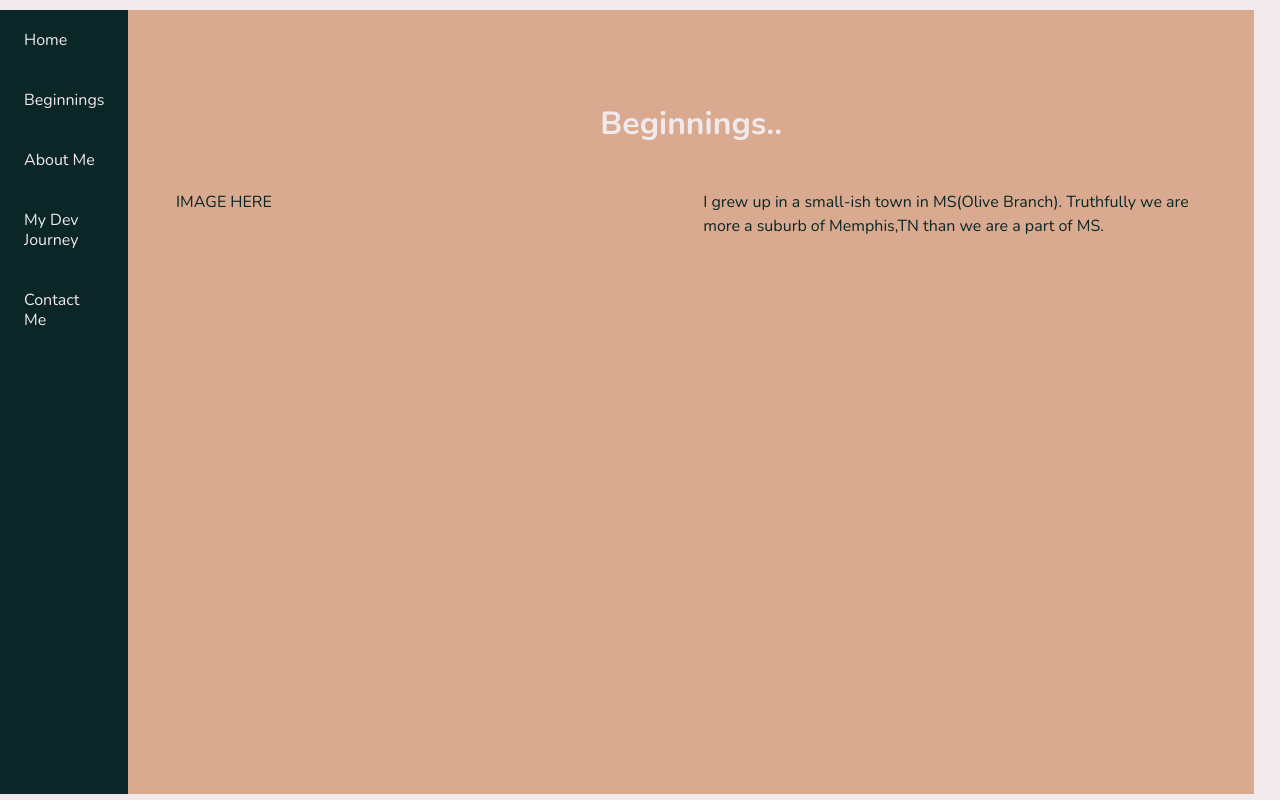
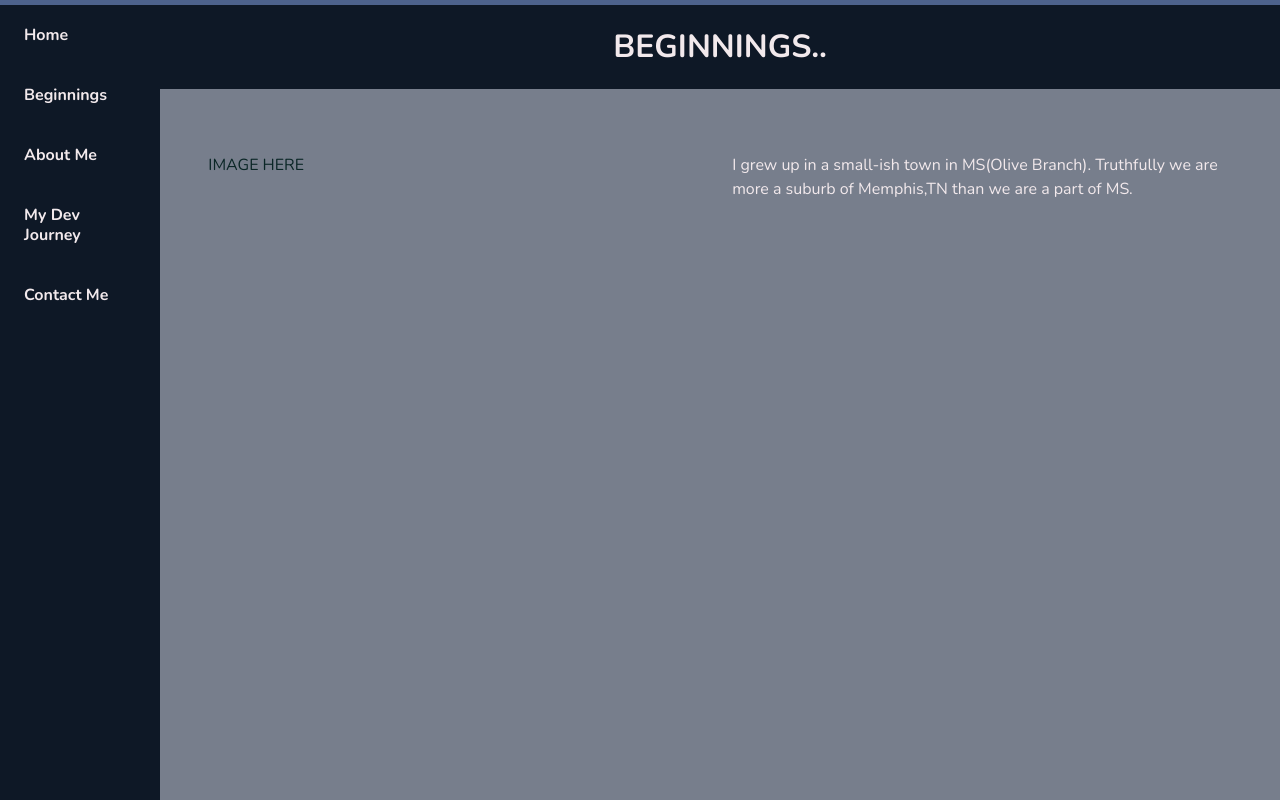
Before and after one commit to jwosborn/Website, a React (Create React App) app: page /beginnings in a window 1280 px wide. Built offline with nearby package versions, Linux system fonts and the light colour scheme.

Commit message:
color/layout changes

```diff
--- a/src/App.scss
+++ b/src/App.scss
@@ -6,15 +6,19 @@
 // Set your brand colors
 $white: #f2e9ec;
 $black: #0d0d0d;
+$brown: #593a2e;
 $beige-light: #d9aa8f;
 $beige-dark: #8c6354;
 $green: #0a2626;
+$blue-dark: #0e1826;
+$blue-light: #4d628c;
+$gray: #777e8c;
 
 // Update Bulma's global variables
 $family-sans-serif: "Nunito", sans-serif;
 $grey-dark: $green;
 $grey-light: $beige-dark;
-$primary: $green;
+$primary: $gray;
 $link: $beige-dark;
 $widescreen-enabled: false;
 $fullhd-enabled: false;
@@ -25,7 +29,7 @@ $control-border-width: 2px;
 $input-border-color: transparent;
 $input-shadow: none;
 $menu-item-color: $white;
-$menu-item-hover-color: $green;
+$menu-item-hover-color: $blue-dark;
 
 // Import only what you need from Bulma
 @import "../node_modules/bulma/sass/utilities/_all.sass";
@@ -44,27 +48,36 @@ $menu-item-hover-color: $green;
 // Custom Classes
 
 .App {
-  margin-top: 10px;
-  width: 98vw;
-  height: 98vh;
+  padding-top: 5px;
+  width: 100vw;
+  height: 100vh;
   display: flex;
   flex-direction: row;
+  background: $blue-light;
+}
+.font-main {
+  color: $white;
 }
 .font-color-secondary {
-  color: $green;
+  color: $blue-dark;
 }
 .switch-wrapper {
-  background-color: $beige-light;
+  background-color: $gray;
   width: 90vw;
 }
 .content {
   line-height: 1.5em;
 }
 .menu {
-  background-color: $green;
-  width: 10vw;
+  background-color: $blue-dark;
+  min-width: 10vw;
+  font-weight: bold;
 }
 .title {
   color: $white;
   text-align: center;
 }
+.hero {
+  background-color: $blue-dark;
+  margin-bottom: 1em;
+}
--- a/src/components/Home.js
+++ b/src/components/Home.js
@@ -2,15 +2,19 @@ import React from "react";
 
 function Home() {
   return (
-    <div className="section">
-      <div className="hero">
-        <div className="hero-body title">Welcome</div>
+    <div>
+      <div className="box">
+        <div className="hero is-small">
+          <div className="hero-body title">Welcome</div>
+        </div>
       </div>
-      <div className="content">
-        My name is Jeremy Osborn. Welcome to my site! This site serves a
-        bio/information center of my life. You'll find information about where I
-        grew up, what I like to do, as well as professional experience and
-        contact information. Happy Browsing!
+      <div className="section">
+        <div className="content font-main">
+          My name is Jeremy Osborn. Welcome to my site! This site serves a
+          bio/information center for my life. You'll find information about
+          where I grew up, what I like to do, as well as professional experience
+          and contact information. Happy Browsing!
+        </div>
       </div>
     </div>
   );
--- a/src/components/Menu.js
+++ b/src/components/Menu.js
@@ -3,7 +3,7 @@ import { Link } from "react-router-dom";
 
 function Menu() {
   return (
-    <div className="menu is-centered">
+    <div className="menu">
       <div className="menu-list">
         <Link to="/">
           <div className="menu-item column">Home</div>
--- a/src/components/beginnings.js
+++ b/src/components/beginnings.js
@@ -2,18 +2,20 @@ import React from "react";
 
 function Beginnings() {
   return (
-    <div className="section">
-      <div className="hero">
-        <span className="hero-body title">Beginnings..</span>
+    <div className="box">
+      <div className="hero is-small">
+        <span className="hero-body title">BEGINNINGS..</span>
       </div>
-      <div className="columns">
-        <div className="column">
-          <div className="image">IMAGE HERE</div>
-        </div>
-        <div className="column">
-          <div className="content">
-            I grew up in a small-ish town in MS(Olive Branch). Truthfully we are
-            more a suburb of Memphis,TN than we are a part of MS.
+      <div className="section">
+        <div className="columns">
+          <div className="column">
+            <div className="image">IMAGE HERE</div>
+          </div>
+          <div className="column">
+            <div className="content font-main">
+              I grew up in a small-ish town in MS(Olive Branch). Truthfully we
+              are more a suburb of Memphis,TN than we are a part of MS.
+            </div>
           </div>
         </div>
       </div>
```
